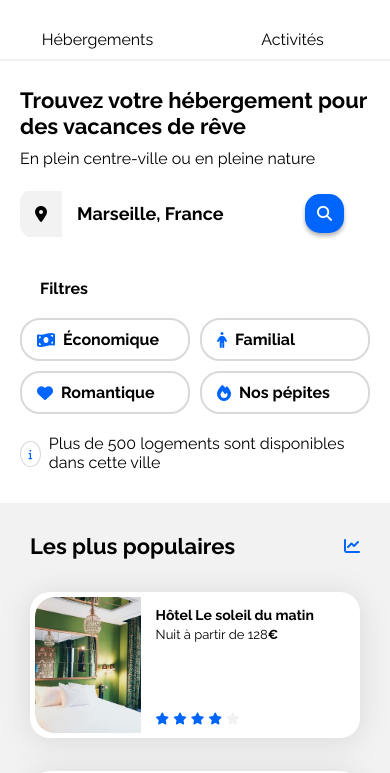
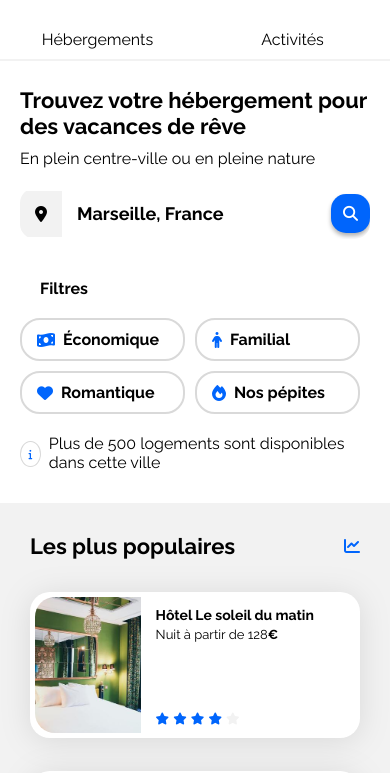
Before and after one commit to Robiin3/projet3, a plain HTML site: page index.html in a window 390 px wide. Shown: the part 52-825 px from the top of the page. Drawn offline with Linux system fonts and the light colour scheme.

Commit message:
finalisé pour soutenance

```diff
--- a/css/style.css
+++ b/css/style.css
@@ -228,7 +228,6 @@ padding: 30px;
 header {
     width: 100%;
     max-width: 1440px; /* Largeur maxi */
-    min-width: 1025px; /* Largeur mini */
     margin: 0 auto; /* Centre le header avec des marges blanches sur les côtés */
     padding: 10px 0px; /* espacement interne */
     display: flex; /* Active Flexbox pour aligner les éléments */
@@ -571,8 +570,8 @@ input::placeholder {
     .search,
     .filter-container,
     .info-container {
-        margin-left: 20px;
-        margin-right: 20px;
+        padding-left: 20px;
+        padding-right: 20px;
     }
 
     footer {
@@ -583,4 +582,12 @@ input::placeholder {
         padding-top: 0px;
     }
 
+    .input-field {
+        padding-right: 0px;
+    }
+
+    .search-container input {
+        flex-grow: 1; /* Barre recherche remplit l'espace disponible */
+    }
+
 }
```
